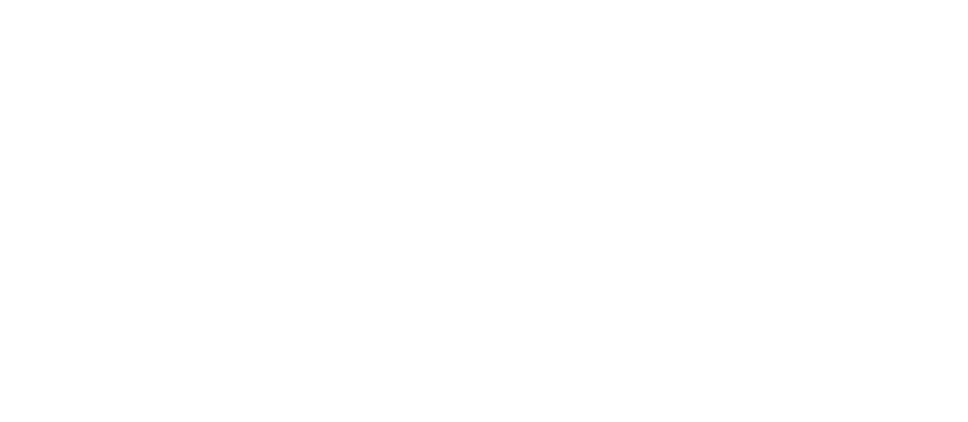
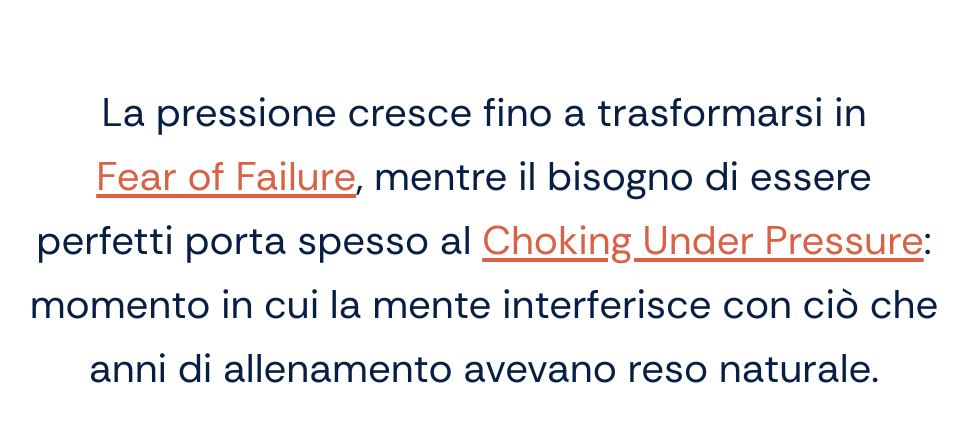
Before and after one commit to davidzhou-polimi/underskin, a SvelteKit app: page / in a window 1280 px wide. Shown: the top 422 px of the page, without its empty margins (156-1124 px from the left). Built offline with nearby package versions, Linux system fonts and the light colour scheme.

Commit message:
cursore custom funziona

```diff
--- /dev/null
+++ b/src/lib/components/ui/CursorTooltip.svelte
@@ -0,0 +1,63 @@
+<script>
+	// Utilizziamo le nuove Runes di Svelte 5 per gestire lo stato del tooltip condiviso
+	// In alternativa, lo esportiamo in modo da poter essere pilotato dall'esterno
+	let {
+		visible = false,
+		text = '',
+		type = 'semplice', // 'semplice' o 'paragrafo'
+		x = 0,
+		y = 0
+	} = $props();
+
+	// Offset geometrico basato sull'immagine "distanza.png"
+	// Sposta il riquadro in modo che l'angolo alto-sinistra tocchi l'angolo basso-destra del cursore standard
+	const OFFSET_X = 12;
+	const OFFSET_Y = 18;
+</script>
+
+{#if visible && text}
+	<div
+		class="cursor-tooltip"
+		class:mod-paragrafo={type === 'paragrafo'}
+		class:mod-semplice={type === 'semplice'}
+		style:left="{x + OFFSET_X}px"
+		style:top="{y + OFFSET_Y}px"
+	>
+		{text}
+	</div>
+{/if}
+
+<style>
+	.cursor-tooltip {
+		position: fixed;
+		pointer-events: none; /* Evita che il tooltip interferisca con i click e l'hover dell'utente */
+		z-index: 9999;
+
+		/* Stili base condivisi richiesti */
+		font-size: var(--text-caption-size);
+		font-weight: var(--text-caption-weight);
+		color: var(--content-primary);
+		background-color: var(--neutral-200);
+
+		/* Padding richiesti */
+		padding: var(--spacing-2) var(--spacing-3);
+
+		/* Reset e fluidità di posizionamento */
+		white-space: pre-line; /* Permette l'andata a capo automatica nel testo lungo */
+		will-change: left, top;
+		box-shadow: 0px 4px 12px rgba(0, 0, 0, 0.08); /* Un leggero' ombra per staccarlo dallo sfondo */
+	}
+
+	/* Modalità Semplice */
+	.mod-semplice {
+		border-radius: var(--radius-l);
+		max-width: 250px;
+	}
+
+	/* Modalità Paragrafo */
+	.mod-paragrafo {
+		border-radius: var(--radius-s);
+		max-width: 320px; /* Un po' più largo per i paragrafi esplicativi */
+		line-height: 1.4;
+	}
+</style>
--- a/src/routes/+page.svelte
+++ b/src/routes/+page.svelte
@@ -1,9 +1,104 @@
 <script>
-	// Importa qui in sequenza le macro-sezioni dalla cartella components/sections/
-	import HeroSection from '$lib/components/sections/HeroSection.svelte';
+	import CursorTooltip from '$lib/components/ui/CursorTooltip.svelte';
+
+	// Stato reattivo di Svelte 5 per tracciare il comportamento del cursore
+	let tooltip = $state({
+		visible: false,
+		text: '',
+		type: 'semplice',
+		x: 0,
+		y: 0
+	});
+
+	// Stato per il tipo di cursore sull'area di testo o sulle parole chiave
+	let currentCursor = $state('default');
+
+	// Funzione per aggiornare le coordinate del mouse in tempo reale
+	function handleMouseMove(event) {
+		tooltip.x = event.clientX;
+		tooltip.y = event.clientY;
+	}
+
+	// Funzioni Helper per attivare e disattivare il tooltip al volo
+	function showTooltip(text, type, cursorType = 'pointer') {
+		tooltip.text = text;
+		tooltip.type = type;
+		tooltip.visible = true;
+		currentCursor = cursorType;
+	}
+
+	function hideTooltip() {
+		tooltip.visible = false;
+		currentCursor = 'default';
+	}
 </script>
 
-<main>
-	<!-- Impila qui le sezioni (l'aggiornamento dello store è gestito internamente tramite use:trackSection) -->
-	<HeroSection />
+<main onmousemove={handleMouseMove} style:cursor={currentCursor}>
+
+	<section class="text-container-section">
+		<p class="main-paragraph">
+			La pressione cresce fino a trasformarsi in
+
+			<span
+				class="highlight-word"
+				onmouseenter={() => showTooltip("Ansia della prestazione legata al timore di non riuscire a raggiungere un determinato obiettivo", "paragrafo", "pointer")}
+				onmouseleave={hideTooltip}
+			>
+				Fear of Failure
+			</span>,
+
+			mentre il bisogno di essere perfetti porta spesso al
+
+			<span
+				class="highlight-word"
+				onmouseenter={() => showTooltip("PROVA", "semplice", "pointer")}
+				onmouseleave={hideTooltip}
+			>
+				Choking Under Pressure
+			</span>:
+
+			momento in cui la mente interferisce con ciò che anni di allenamento avevano reso naturale.
+		</p>
+	</section>
+
+	<CursorTooltip {...tooltip} />
+
 </main>
+
+<style>
+	/* Contenitore per centrare la sezione e impostare la larghezza richiesta */
+	.text-container-section {
+		display: flex;
+		justify-content: center;
+		align-items: center;
+		min-height: 50vh; /* Centrato verticalmente nella viewport */
+		padding: var(--spacing-5);
+	}
+
+	/* La casella di testo larga esattamente 910px (convertita in rem assumendo 16px di base, 910/16 = 56.875rem) */
+	.main-paragraph {
+		width: 56.875rem;
+		max-width: 100%;
+		text-align: center; /* Centra il testo all'interno della casella */
+
+		/* Design Tokens richiesti per il testo principale */
+		font-size: var(--text-body-size);
+		font-weight: var(--text-body-weight);
+		color: var(--content-primary);
+		line-height: 1.6;
+	}
+
+	/* Stile per le parole interattive */
+	.highlight-word {
+		color: var(--archetipi-infortunato);
+		font-weight: inherit; /* Mantiene il peso del paragrafo o puoi accentuarlo se vuoi */
+		display: inline-block;
+		text-decoration: underline; /* Opzionale: un leggero feedback visivo per l'utente */
+		text-underline-offset: 4px;
+		transition: opacity 0.2s ease;
+	}
+
+	.highlight-word:hover {
+		opacity: 0.85; /* Leggero feedback all'hover */
+	}
+</style>
```
